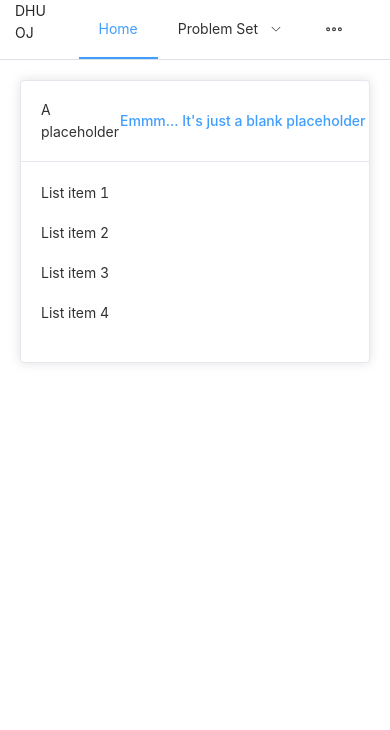
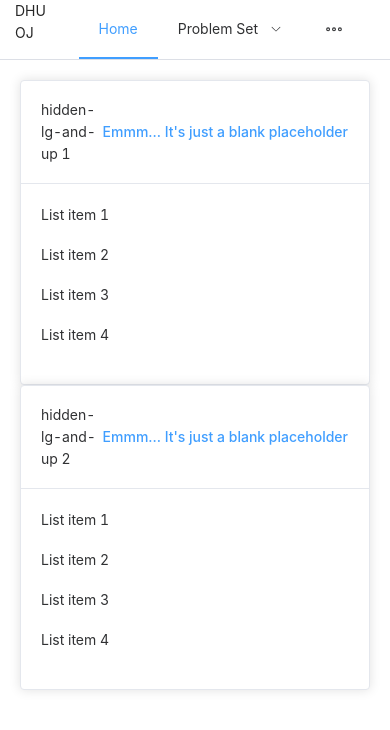
Before and after one commit to kirakiseki/DHUOJFE, a Vue app: page / in a window 390 px wide. Shown: the top 730 px of the page. Built offline with nearby package versions, Linux system fonts and the light colour scheme.

Commit message:
feat: add mobile platform layout

```diff
--- a/src/App.vue
+++ b/src/App.vue
@@ -10,7 +10,17 @@ import Main from './components/main.vue';
       <Nav></Nav>
     </el-header>
     <el-main class="main">
-      <Main></Main>
+  <el-row :gutter="20" class="hidden-md-and-down">
+    <el-col :span="19"><Main title="hidden-md-and-down 1"></Main></el-col>
+    <el-col :span="5"><Main title="hidden-md-and-down 2"></Main></el-col>
+  </el-row>
+  <el-row class="hidden-lg-and-up">
+    <el-col :span="24"><Main title="hidden-lg-and-up 1"></Main></el-col>
+  </el-row>
+  <el-row class="hidden-lg-and-up">
+    <el-col :span="24"><Main title="hidden-lg-and-up 2"></Main></el-col>
+  </el-row>
+
     </el-main>
     <el-footer>
       <p>Footer Area</p>
--- a/src/components/main.vue
+++ b/src/components/main.vue
@@ -2,13 +2,19 @@
     <el-card class="box-card">
         <template #header>
             <div class="card-header">
-        <span>A placeholder</span>
+                <span>{{ title }}</span>
                 <el-button class="button" type="text">Emmm... It's just a blank placeholder</el-button>
             </div>
         </template>
         <div v-for="o in 4" :key="o" class="text item">{{ 'List item ' + o }}</div>
     </el-card>
 </template>
+
+<script setup>
+const props = defineProps({
+    title: String,
+})
+</script>
 
 <style>
 .card-header {
```
Lines whose indentation alone changed are shown as unchanged.
